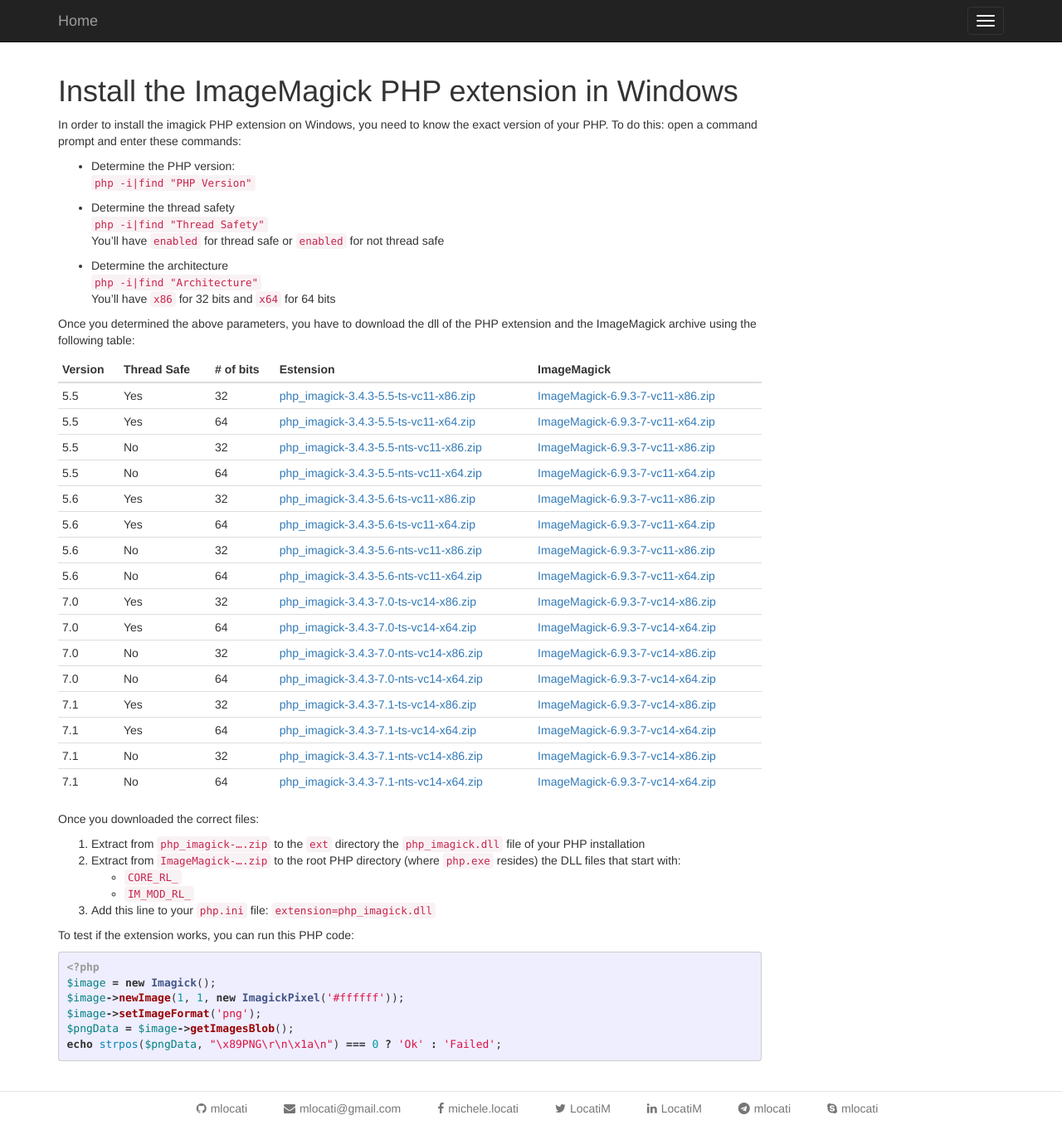
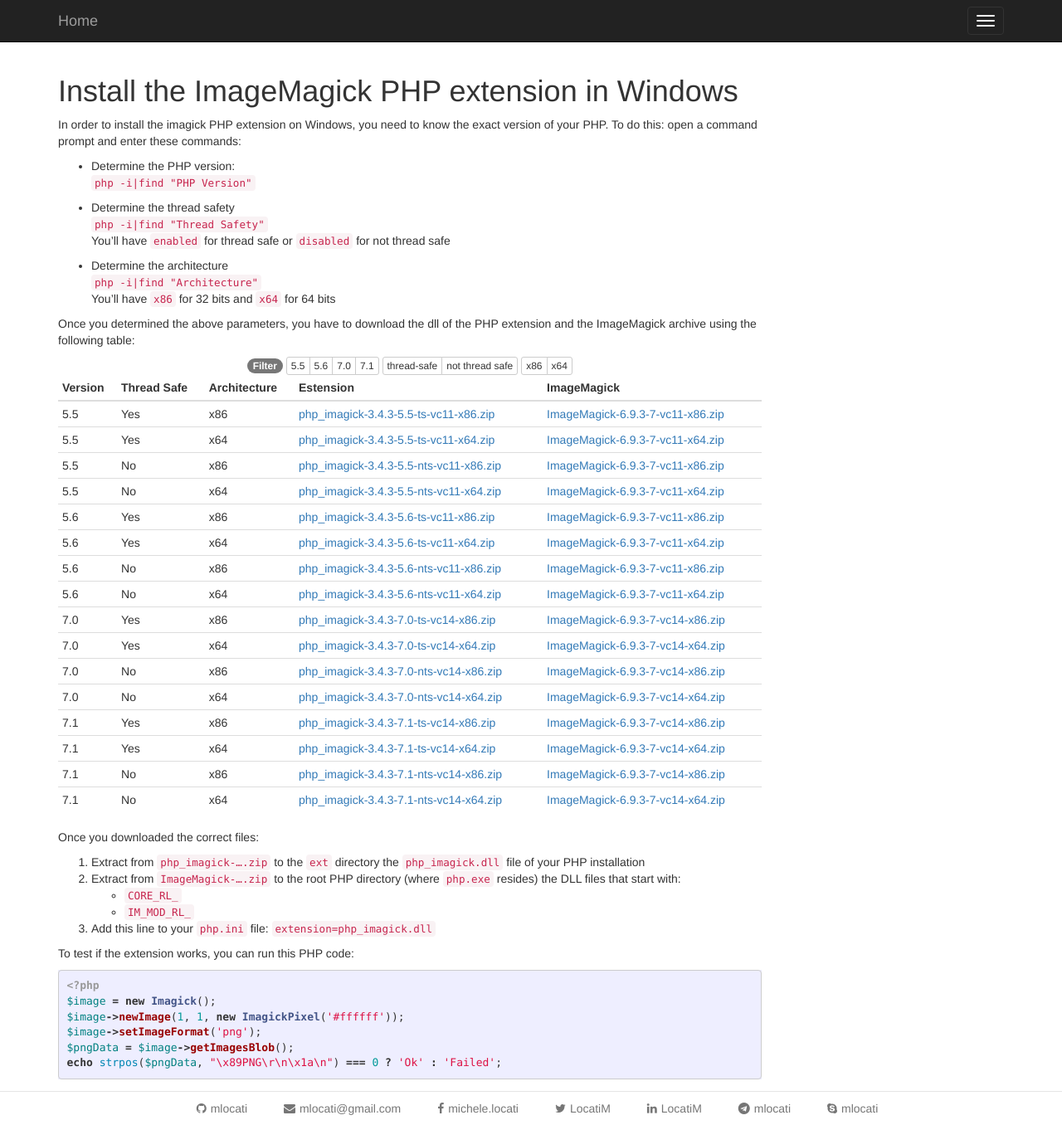
Before and after one commit to mlocati/mlocati.github.io, a Jekyll site: the page built from _articles/php-windows-imagick.md, in a window 1280 px wide and 1356 px high. Shown: the whole window at 83% size. Built offline with Jekyll 4.4.1, drawn with Linux system fonts in a browser that asks for light colours.

Commit message:
Allow filtering to that huge table

````diff
--- a/_articles/php-windows-imagick.md
+++ b/_articles/php-windows-imagick.md
@@ -12,7 +12,7 @@
 
 - Determine the thread safety
   `php -i|find "Thread Safety"`
-  You'll have `enabled` for thread safe or `enabled` for not thread safe
+  You'll have `enabled` for thread safe or `disabled` for not thread safe
 
 - Determine the architecture
   `php -i|find "Architecture"`
@@ -20,25 +20,32 @@
 
 Once you determined the above parameters, you have to download the dll of the PHP extension and the ImageMagick archive using the following table:
 
-{: .table .table-condensed .table-hover }
-| Version | Thread Safe | # of bits | Estension | ImageMagick |
+<div class="text-center">
+	<span class="badge">Filter</span>
+	<div class="btn-group btn-group-xs versions-filter" data-field="version"></div>
+	<div class="btn-group btn-group-xs versions-filter" data-field="threadsafe"></div>
+	<div class="btn-group btn-group-xs versions-filter" data-field="architecture"></div>
+</div>
+
+{: .table .table-condensed .table-hover #versions-table }
+| Version | Thread Safe | Architecture | Estension | ImageMagick |
 |---------|-------------|-----------|-----------|-------------|
-| 5.5 | Yes | 32 | [php_imagick-3.4.3-5.5-ts-vc11-x86.zip](http://windows.php.net/downloads/pecl/releases/imagick/3.4.3/php_imagick-3.4.3-5.5-ts-vc11-x86.zip) | [ImageMagick-6.9.3-7-vc11-x86.zip](http://windows.php.net/downloads/pecl/deps/ImageMagick-6.9.3-7-vc11-x86.zip) |
-| 5.5 | Yes | 64 | [php_imagick-3.4.3-5.5-ts-vc11-x64.zip](http://windows.php.net/downloads/pecl/releases/imagick/3.4.3/php_imagick-3.4.3-5.5-ts-vc11-x64.zip) | [ImageMagick-6.9.3-7-vc11-x64.zip](http://windows.php.net/downloads/pecl/deps/ImageMagick-6.9.3-7-vc11-x64.zip) |
-| 5.5 | No | 32 | [php_imagick-3.4.3-5.5-nts-vc11-x86.zip](http://windows.php.net/downloads/pecl/releases/imagick/3.4.3/php_imagick-3.4.3-5.5-nts-vc11-x86.zip) | [ImageMagick-6.9.3-7-vc11-x86.zip](http://windows.php.net/downloads/pecl/deps/ImageMagick-6.9.3-7-vc11-x86.zip) |
-| 5.5 | No | 64 | [php_imagick-3.4.3-5.5-nts-vc11-x64.zip](http://windows.php.net/downloads/pecl/releases/imagick/3.4.3/php_imagick-3.4.3-5.5-nts-vc11-x64.zip) | [ImageMagick-6.9.3-7-vc11-x64.zip](http://windows.php.net/downloads/pecl/deps/ImageMagick-6.9.3-7-vc11-x64.zip) |
-| 5.6 | Yes | 32 | [php_imagick-3.4.3-5.6-ts-vc11-x86.zip](http://windows.php.net/downloads/pecl/releases/imagick/3.4.3/php_imagick-3.4.3-5.6-ts-vc11-x86.zip) | [ImageMagick-6.9.3-7-vc11-x86.zip](http://windows.php.net/downloads/pecl/deps/ImageMagick-6.9.3-7-vc11-x86.zip) |
-| 5.6 | Yes | 64 | [php_imagick-3.4.3-5.6-ts-vc11-x64.zip](http://windows.php.net/downloads/pecl/releases/imagick/3.4.3/php_imagick-3.4.3-5.6-ts-vc11-x64.zip) | [ImageMagick-6.9.3-7-vc11-x64.zip](http://windows.php.net/downloads/pecl/deps/ImageMagick-6.9.3-7-vc11-x64.zip) |
-| 5.6 | No | 32 | [php_imagick-3.4.3-5.6-nts-vc11-x86.zip](http://windows.php.net/downloads/pecl/releases/imagick/3.4.3/php_imagick-3.4.3-5.6-nts-vc11-x86.zip) | [ImageMagick-6.9.3-7-vc11-x86.zip](http://windows.php.net/downloads/pecl/deps/ImageMagick-6.9.3-7-vc11-x86.zip) |
-| 5.6 | No | 64 | [php_imagick-3.4.3-5.6-nts-vc11-x64.zip](http://windows.php.net/downloads/pecl/releases/imagick/3.4.3/php_imagick-3.4.3-5.6-nts-vc11-x64.zip) | [ImageMagick-6.9.3-7-vc11-x64.zip](http://windows.php.net/downloads/pecl/deps/ImageMagick-6.9.3-7-vc11-x64.zip) |
-| 7.0 | Yes | 32 | [php_imagick-3.4.3-7.0-ts-vc14-x86.zip](http://windows.php.net/downloads/pecl/releases/imagick/3.4.3/php_imagick-3.4.3-7.0-ts-vc14-x86.zip) | [ImageMagick-6.9.3-7-vc14-x86.zip](http://windows.php.net/downloads/pecl/deps/ImageMagick-6.9.3-7-vc14-x86.zip) |
-| 7.0 | Yes | 64 | [php_imagick-3.4.3-7.0-ts-vc14-x64.zip](http://windows.php.net/downloads/pecl/releases/imagick/3.4.3/php_imagick-3.4.3-7.0-ts-vc14-x64.zip) | [ImageMagick-6.9.3-7-vc14-x64.zip](http://windows.php.net/downloads/pecl/deps/ImageMagick-6.9.3-7-vc14-x64.zip) |
-| 7.0 | No | 32 | [php_imagick-3.4.3-7.0-nts-vc14-x86.zip](http://windows.php.net/downloads/pecl/releases/imagick/3.4.3/php_imagick-3.4.3-7.0-nts-vc14-x86.zip) | [ImageMagick-6.9.3-7-vc14-x86.zip](http://windows.php.net/downloads/pecl/deps/ImageMagick-6.9.3-7-vc14-x86.zip) |
-| 7.0 | No | 64 | [php_imagick-3.4.3-7.0-nts-vc14-x64.zip](http://windows.php.net/downloads/pecl/releases/imagick/3.4.3/php_imagick-3.4.3-7.0-nts-vc14-x64.zip) | [ImageMagick-6.9.3-7-vc14-x64.zip](http://windows.php.net/downloads/pecl/deps/ImageMagick-6.9.3-7-vc14-x64.zip) |
-| 7.1 | Yes | 32 | [php_imagick-3.4.3-7.1-ts-vc14-x86.zip](http://windows.php.net/downloads/pecl/releases/imagick/3.4.3/php_imagick-3.4.3-7.1-ts-vc14-x86.zip) | [ImageMagick-6.9.3-7-vc14-x86.zip](http://windows.php.net/downloads/pecl/deps/ImageMagick-6.9.3-7-vc14-x86.zip) |
-| 7.1 | Yes | 64 | [php_imagick-3.4.3-7.1-ts-vc14-x64.zip](http://windows.php.net/downloads/pecl/releases/imagick/3.4.3/php_imagick-3.4.3-7.1-ts-vc14-x64.zip) | [ImageMagick-6.9.3-7-vc14-x64.zip](http://windows.php.net/downloads/pecl/deps/ImageMagick-6.9.3-7-vc14-x64.zip) |
-| 7.1 | No | 32 | [php_imagick-3.4.3-7.1-nts-vc14-x86.zip](http://windows.php.net/downloads/pecl/releases/imagick/3.4.3/php_imagick-3.4.3-7.1-nts-vc14-x86.zip) | [ImageMagick-6.9.3-7-vc14-x86.zip](http://windows.php.net/downloads/pecl/deps/ImageMagick-6.9.3-7-vc14-x86.zip) |
-| 7.1 | No | 64 | [php_imagick-3.4.3-7.1-nts-vc14-x64.zip](http://windows.php.net/downloads/pecl/releases/imagick/3.4.3/php_imagick-3.4.3-7.1-nts-vc14-x64.zip) | [ImageMagick-6.9.3-7-vc14-x64.zip](http://windows.php.net/downloads/pecl/deps/ImageMagick-6.9.3-7-vc14-x64.zip) |
+| 5.5 | Yes | x86 | [php_imagick-3.4.3-5.5-ts-vc11-x86.zip](http://windows.php.net/downloads/pecl/releases/imagick/3.4.3/php_imagick-3.4.3-5.5-ts-vc11-x86.zip) | [ImageMagick-6.9.3-7-vc11-x86.zip](http://windows.php.net/downloads/pecl/deps/ImageMagick-6.9.3-7-vc11-x86.zip) |
+| 5.5 | Yes | x64 | [php_imagick-3.4.3-5.5-ts-vc11-x64.zip](http://windows.php.net/downloads/pecl/releases/imagick/3.4.3/php_imagick-3.4.3-5.5-ts-vc11-x64.zip) | [ImageMagick-6.9.3-7-vc11-x64.zip](http://windows.php.net/downloads/pecl/deps/ImageMagick-6.9.3-7-vc11-x64.zip) |
+| 5.5 | No | x86 | [php_imagick-3.4.3-5.5-nts-vc11-x86.zip](http://windows.php.net/downloads/pecl/releases/imagick/3.4.3/php_imagick-3.4.3-5.5-nts-vc11-x86.zip) | [ImageMagick-6.9.3-7-vc11-x86.zip](http://windows.php.net/downloads/pecl/deps/ImageMagick-6.9.3-7-vc11-x86.zip) |
+| 5.5 | No | x64 | [php_imagick-3.4.3-5.5-nts-vc11-x64.zip](http://windows.php.net/downloads/pecl/releases/imagick/3.4.3/php_imagick-3.4.3-5.5-nts-vc11-x64.zip) | [ImageMagick-6.9.3-7-vc11-x64.zip](http://windows.php.net/downloads/pecl/deps/ImageMagick-6.9.3-7-vc11-x64.zip) |
+| 5.6 | Yes | x86 | [php_imagick-3.4.3-5.6-ts-vc11-x86.zip](http://windows.php.net/downloads/pecl/releases/imagick/3.4.3/php_imagick-3.4.3-5.6-ts-vc11-x86.zip) | [ImageMagick-6.9.3-7-vc11-x86.zip](http://windows.php.net/downloads/pecl/deps/ImageMagick-6.9.3-7-vc11-x86.zip) |
+| 5.6 | Yes | x64 | [php_imagick-3.4.3-5.6-ts-vc11-x64.zip](http://windows.php.net/downloads/pecl/releases/imagick/3.4.3/php_imagick-3.4.3-5.6-ts-vc11-x64.zip) | [ImageMagick-6.9.3-7-vc11-x64.zip](http://windows.php.net/downloads/pecl/deps/ImageMagick-6.9.3-7-vc11-x64.zip) |
+| 5.6 | No | x86 | [php_imagick-3.4.3-5.6-nts-vc11-x86.zip](http://windows.php.net/downloads/pecl/releases/imagick/3.4.3/php_imagick-3.4.3-5.6-nts-vc11-x86.zip) | [ImageMagick-6.9.3-7-vc11-x86.zip](http://windows.php.net/downloads/pecl/deps/ImageMagick-6.9.3-7-vc11-x86.zip) |
+| 5.6 | No | x64 | [php_imagick-3.4.3-5.6-nts-vc11-x64.zip](http://windows.php.net/downloads/pecl/releases/imagick/3.4.3/php_imagick-3.4.3-5.6-nts-vc11-x64.zip) | [ImageMagick-6.9.3-7-vc11-x64.zip](http://windows.php.net/downloads/pecl/deps/ImageMagick-6.9.3-7-vc11-x64.zip) |
+| 7.0 | Yes | x86 | [php_imagick-3.4.3-7.0-ts-vc14-x86.zip](http://windows.php.net/downloads/pecl/releases/imagick/3.4.3/php_imagick-3.4.3-7.0-ts-vc14-x86.zip) | [ImageMagick-6.9.3-7-vc14-x86.zip](http://windows.php.net/downloads/pecl/deps/ImageMagick-6.9.3-7-vc14-x86.zip) |
+| 7.0 | Yes | x64 | [php_imagick-3.4.3-7.0-ts-vc14-x64.zip](http://windows.php.net/downloads/pecl/releases/imagick/3.4.3/php_imagick-3.4.3-7.0-ts-vc14-x64.zip) | [ImageMagick-6.9.3-7-vc14-x64.zip](http://windows.php.net/downloads/pecl/deps/ImageMagick-6.9.3-7-vc14-x64.zip) |
+| 7.0 | No | x86 | [php_imagick-3.4.3-7.0-nts-vc14-x86.zip](http://windows.php.net/downloads/pecl/releases/imagick/3.4.3/php_imagick-3.4.3-7.0-nts-vc14-x86.zip) | [ImageMagick-6.9.3-7-vc14-x86.zip](http://windows.php.net/downloads/pecl/deps/ImageMagick-6.9.3-7-vc14-x86.zip) |
+| 7.0 | No | x64 | [php_imagick-3.4.3-7.0-nts-vc14-x64.zip](http://windows.php.net/downloads/pecl/releases/imagick/3.4.3/php_imagick-3.4.3-7.0-nts-vc14-x64.zip) | [ImageMagick-6.9.3-7-vc14-x64.zip](http://windows.php.net/downloads/pecl/deps/ImageMagick-6.9.3-7-vc14-x64.zip) |
+| 7.1 | Yes | x86 | [php_imagick-3.4.3-7.1-ts-vc14-x86.zip](http://windows.php.net/downloads/pecl/releases/imagick/3.4.3/php_imagick-3.4.3-7.1-ts-vc14-x86.zip) | [ImageMagick-6.9.3-7-vc14-x86.zip](http://windows.php.net/downloads/pecl/deps/ImageMagick-6.9.3-7-vc14-x86.zip) |
+| 7.1 | Yes | x64 | [php_imagick-3.4.3-7.1-ts-vc14-x64.zip](http://windows.php.net/downloads/pecl/releases/imagick/3.4.3/php_imagick-3.4.3-7.1-ts-vc14-x64.zip) | [ImageMagick-6.9.3-7-vc14-x64.zip](http://windows.php.net/downloads/pecl/deps/ImageMagick-6.9.3-7-vc14-x64.zip) |
+| 7.1 | No | x86 | [php_imagick-3.4.3-7.1-nts-vc14-x86.zip](http://windows.php.net/downloads/pecl/releases/imagick/3.4.3/php_imagick-3.4.3-7.1-nts-vc14-x86.zip) | [ImageMagick-6.9.3-7-vc14-x86.zip](http://windows.php.net/downloads/pecl/deps/ImageMagick-6.9.3-7-vc14-x86.zip) |
+| 7.1 | No | x64 | [php_imagick-3.4.3-7.1-nts-vc14-x64.zip](http://windows.php.net/downloads/pecl/releases/imagick/3.4.3/php_imagick-3.4.3-7.1-nts-vc14-x64.zip) | [ImageMagick-6.9.3-7-vc14-x64.zip](http://windows.php.net/downloads/pecl/deps/ImageMagick-6.9.3-7-vc14-x64.zip) |
 
 Once you downloaded the correct files:
 
@@ -58,3 +65,107 @@
 $pngData = $image->getImagesBlob();
 echo strpos($pngData, "\x89PNG\r\n\x1a\n") === 0 ? 'Ok' : 'Failed';
 ```
+
+<script>$(document).ready(function() {
+'use strict';
+
+var $rows = $('#versions-table>tbody>tr');
+
+function textToID(text) {
+	return text.replace(/[^\w\-]+/g, '_');
+}
+var Filter = (function() {
+	var current = {};
+	function filterRows() {
+		$rows.each(function (rowIndex, row) {
+			var $row = $(row),
+				fieldValues = $row.data('fieldValues');
+			$row.show();
+			for (var field in current) {
+				if (field in fieldValues && fieldValues[field] !== current[field]) {
+					$row.hide();
+					break;
+				}
+			}
+		});
+	}
+	function toggle(field, value) {
+		$('button.versions-filter-' + field)
+			.removeClass('btn-success')
+			.addClass('btn-default')
+		if (field in current && current[field] === value) {
+			delete current[field];
+		} else {
+			current[field] = value;
+			$('button#' + textToID('versions-filter-' + field + '-' + value))
+				.removeClass('btn-default')
+				.addClass('btn-success')
+			;
+		}
+		filterRows();
+	}
+	return {
+		toggle: toggle
+	};
+})();
+function getAvailableFields() {
+	var COLINDEX = {
+		VERSION: 0,
+		THREADSAFE: 1,
+		ARCHITECTURE: 2
+	};
+	var result = {
+		version: [],
+		threadsafe: [],
+		architecture: []
+	};
+	$rows.each(function (rowIndex, row) {
+		var $row = $(row),
+		   $cells = $row.find('>td'),
+		   version = $.trim($cells.eq(COLINDEX.VERSION).text()),
+		   threadsafe = $.trim($cells.eq(COLINDEX.THREADSAFE).text()),
+		   architecture = $.trim($cells.eq(COLINDEX.ARCHITECTURE).text());
+		if (result.version.indexOf(version) < 0) {
+			result.version.push(version);
+		}
+		if (result.threadsafe.indexOf(threadsafe) < 0) {
+			result.threadsafe.push(threadsafe);
+		}
+		if (result.architecture.indexOf(architecture) < 0) {
+			result.architecture.push(architecture);
+		}
+		$row.data('fieldValues', {
+			version: version,
+			threadsafe: threadsafe,
+			architecture: architecture
+		});
+	});
+	return result;
+}
+
+function showAvailableFields(available) {
+	var TEXTMAP = {
+		threadsafe: {
+			Yes: 'thread-safe',
+			No: 'not thread safe'
+		}
+	};
+	$('.versions-filter').each(function (index, ul) {
+		var $ul = $(this),
+			field = $ul.data('field');
+		$.each(available[field], function (index, value) {
+			var shownValue = field in TEXTMAP && value in TEXTMAP[field] ? TEXTMAP[field][value] : value;
+			$ul.append($('<button class="btn btn-default versions-filter-' + field + '" id="' + textToID('versions-filter-' + field + '-' + value) + '" />')
+				.text(shownValue)
+				.on('click', function (e) {
+					e.preventDefault();
+					Filter.toggle(field, value);
+				})
+			);
+		});
+	});
+}
+
+showAvailableFields(getAvailableFields());
+
+});</script>
````
